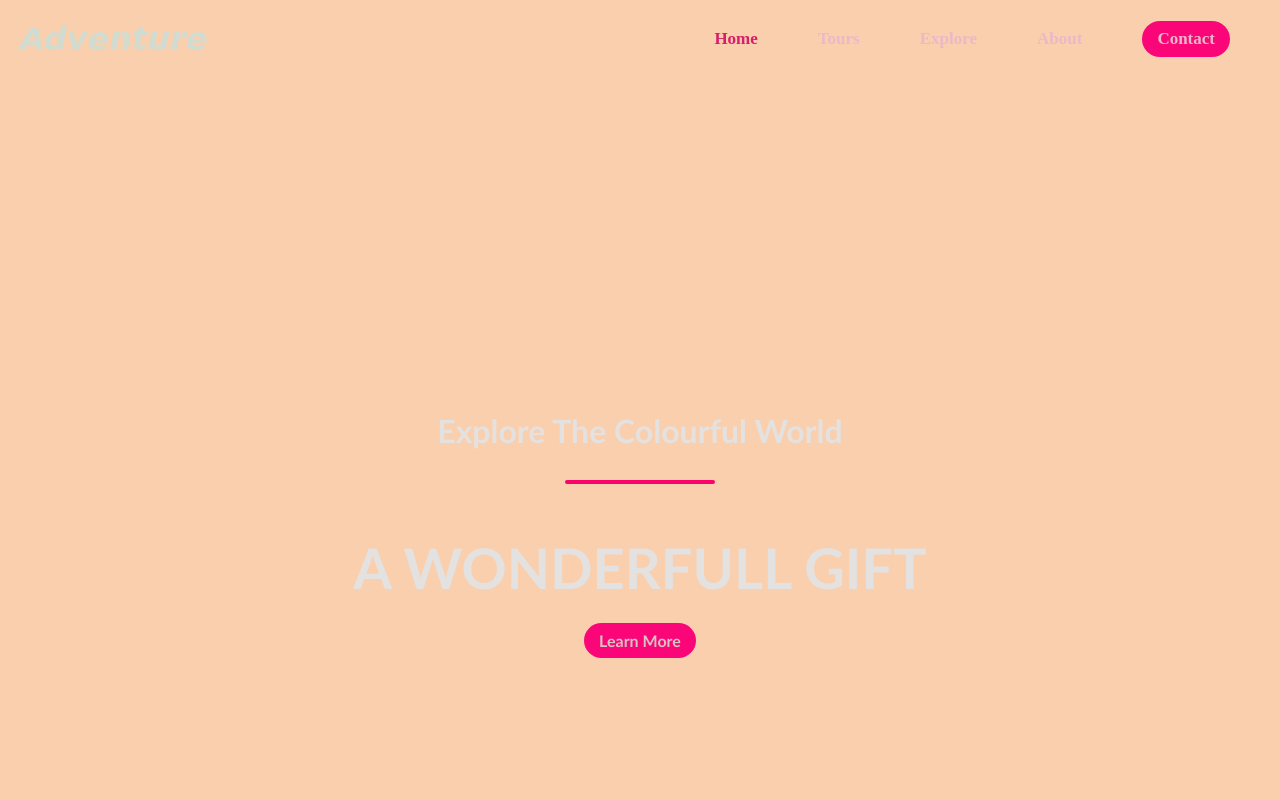
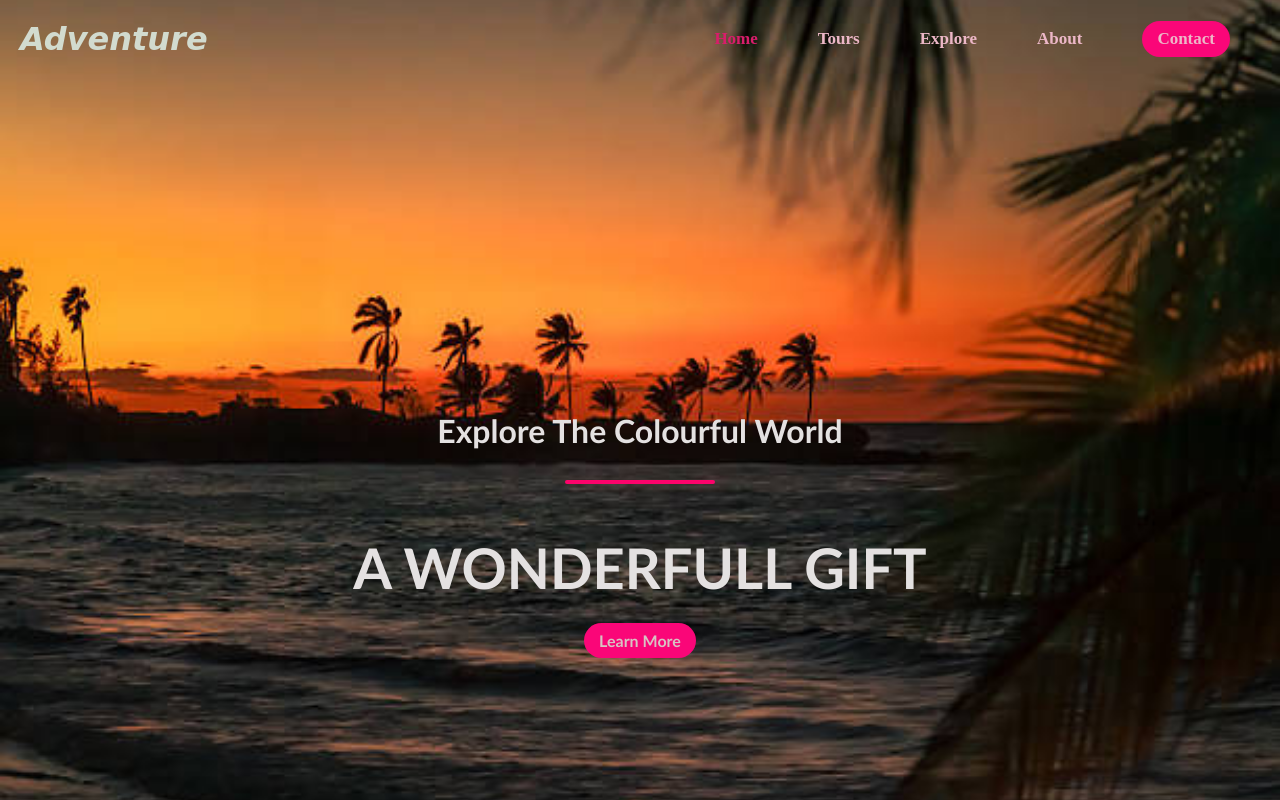
Before and after one commit to Minaltati/colorfulword_repo, a plain HTML site: page index.html in a window 1280 px wide. Drawn offline with Linux system fonts and the light colour scheme; files whose address does not match are found by name.

Commit message:
Update style.css

```diff
--- a/style.css
+++ b/style.css
@@ -77,7 +77,7 @@ color:#d81d6b;
  header{
     width: 100vw;
     height: 100vh;
-    background-image: url("../new3/kkk9.jpg");
+    background-image: url("./kkk9.jpg");
     /* background:linear-gradient( rgba(0, 0, 0, 0.1) , #0f0f0f), url("../new3/kj.jpg"); */
     background-position: center;
     background-size: cover;
```
